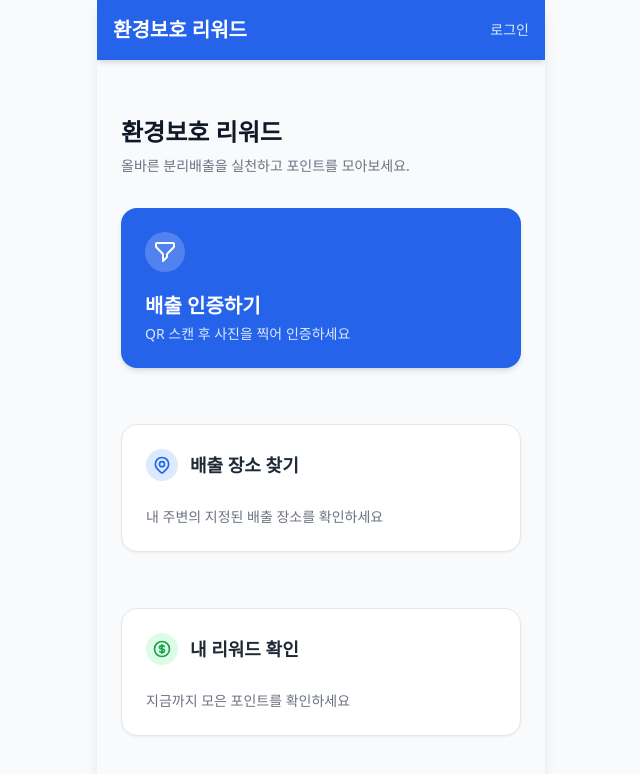
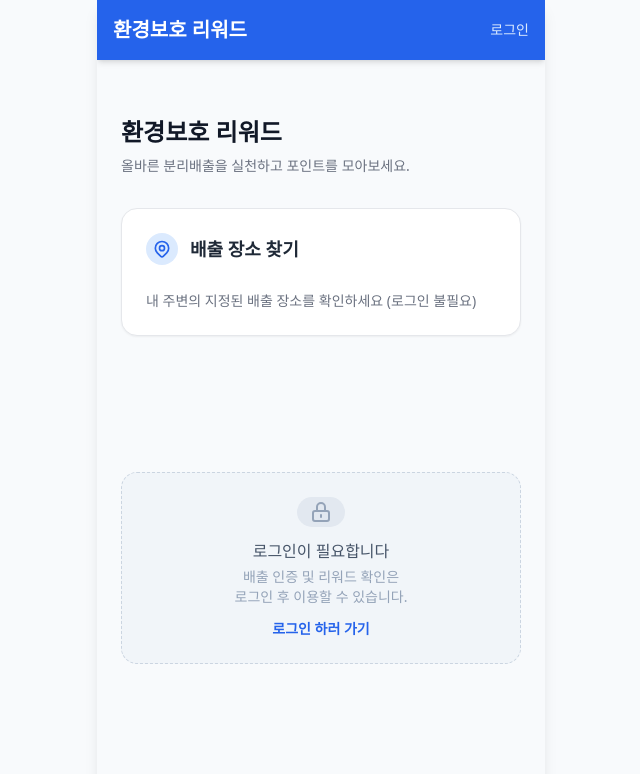
Before and after one commit to byw1101/recycle-reward, a Next.js app: page / in a window 1280 px wide. Shown: the top 774 px of the page, without its empty margins (319-959 px from the left). Built offline with nearby package versions, Linux system fonts and the light colour scheme.

Commit message:
홈 화면 조건부 렌더링 추가

```diff
--- a/src/app/page.tsx
+++ b/src/app/page.tsx
@@ -1,6 +1,20 @@
+'use client';
+import { useState, useEffect } from 'react';
 import Link from 'next/link';
 
 export default function Home() {
+  const [isLoggedIn, setIsLoggedIn] = useState(false);
+  const [isClient, setIsClient] = useState(false);
+
+  useEffect(() => {
+    setIsClient(true);
+    // 로그인 여부 확인
+    const user = localStorage.getItem('user');
+    if (user) {
+      setIsLoggedIn(true);
+    }
+  }, []);
+
   return (
     <div className="p-6 flex flex-col min-h-full bg-slate-50">
       <div className="py-8 space-y-2">
@@ -9,7 +23,21 @@ export default function Home() {
       </div>
 
       <div className="grid grid-cols-1 gap-4 flex-1">
-        <Link href="/qr" className="bg-primary-600 text-white rounded-2xl p-6 shadow-md hover:bg-primary-700 transition flex flex-col items-start justify-between h-40">
+        {/* 항상 보이는 버튼: 배출 장소 찾기 */}
+        <Link href="/map" className="bg-white border border-gray-200 text-gray-800 rounded-2xl p-6 shadow-sm hover:bg-gray-50 transition flex flex-col items-start justify-between h-32">
+          <div className="flex items-center space-x-3 mb-2">
+            <div className="w-8 h-8 bg-blue-100 rounded-full flex items-center justify-center text-blue-600">
+               <svg className="w-5 h-5" fill="none" viewBox="0 0 24 24" stroke="currentColor"><path strokeLinecap="round" strokeLinejoin="round" strokeWidth={2} d="M17.657 16.657L13.414 20.9a1.998 1.998 0 01-2.827 0l-4.244-4.243a8 8 0 1111.314 0z" /><path strokeLinecap="round" strokeLinejoin="round" strokeWidth={2} d="M15 11a3 3 0 11-6 0 3 3 0 016 0z" /></svg>
+            </div>
+            <h3 className="text-lg font-bold">배출 장소 찾기</h3>
+          </div>
+          <p className="text-gray-500 text-sm">내 주변의 지정된 배출 장소를 확인하세요 (로그인 불필요)</p>
+        </Link>
+
+        {/* 로그인 했을 때만 보이는 영역 */}
+        {isClient && isLoggedIn ? (
+          <>
+            <Link href="/qr" className="bg-primary-600 text-white rounded-2xl p-6 shadow-md hover:bg-primary-700 transition flex flex-col items-start justify-between h-40 mt-2">
               <div className="w-10 h-10 bg-white/20 rounded-full flex items-center justify-center mb-2">
                 <svg className="w-6 h-6 text-white" fill="none" viewBox="0 0 24 24" stroke="currentColor"><path strokeLinecap="round" strokeLinejoin="round" strokeWidth={2} d="M3 4a1 1 0 011-1h16a1 1 0 011 1v2.586a1 1 0 01-.293.707l-6.414 6.414a1 1 0 00-.293.707V17l-4 4v-6.586a1 1 0 00-.293-.707L3.293 7.293A1 1 0 013 6.586V4z" /></svg>
               </div>
@@ -19,17 +47,7 @@ export default function Home() {
               </div>
             </Link>
 
-        <Link href="/map" className="bg-white border border-gray-200 text-gray-800 rounded-2xl p-6 shadow-sm hover:bg-gray-50 transition flex flex-col items-start justify-between h-32">
-          <div className="flex items-center space-x-3 mb-2">
-            <div className="w-8 h-8 bg-blue-100 rounded-full flex items-center justify-center text-blue-600">
-               <svg className="w-5 h-5" fill="none" viewBox="0 0 24 24" stroke="currentColor"><path strokeLinecap="round" strokeLinejoin="round" strokeWidth={2} d="M17.657 16.657L13.414 20.9a1.998 1.998 0 01-2.827 0l-4.244-4.243a8 8 0 1111.314 0z" /><path strokeLinecap="round" strokeLinejoin="round" strokeWidth={2} d="M15 11a3 3 0 11-6 0 3 3 0 016 0z" /></svg>
-            </div>
-            <h3 className="text-lg font-bold">배출 장소 찾기</h3>
-          </div>
-          <p className="text-gray-500 text-sm">내 주변의 지정된 배출 장소를 확인하세요</p>
-        </Link>
-
-        <Link href="/my-rewards" className="bg-white border border-gray-200 text-gray-800 rounded-2xl p-6 shadow-sm hover:bg-gray-50 transition flex flex-col items-start justify-between h-32">
+            <Link href="/my-rewards" className="bg-white border border-gray-200 text-gray-800 rounded-2xl p-6 shadow-sm hover:bg-gray-50 transition flex flex-col items-start justify-between h-32 mt-2">
               <div className="flex items-center space-x-3 mb-2">
                 <div className="w-8 h-8 bg-green-100 rounded-full flex items-center justify-center text-green-600">
                    <svg className="w-5 h-5" fill="none" viewBox="0 0 24 24" stroke="currentColor"><path strokeLinecap="round" strokeLinejoin="round" strokeWidth={2} d="M12 8c-1.657 0-3 .895-3 2s1.343 2 3 2 3 .895 3 2-1.343 2-3 2m0-8c1.11 0 2.08.402 2.599 1M12 8V7m0 1v8m0 0v1m0-1c-1.11 0-2.08-.402-2.599-1M21 12a9 9 0 11-18 0 9 9 0 0118 0z" /></svg>
@@ -38,6 +56,22 @@ export default function Home() {
               </div>
               <p className="text-gray-500 text-sm">지금까지 모은 포인트를 확인하세요</p>
             </Link>
+          </>
+        ) : isClient ? (
+          /* 로그인하지 않았을 때 보여줄 안내 상자 */
+          <div className="mt-2 p-6 bg-slate-100 rounded-2xl border border-dashed border-slate-300 flex flex-col items-center justify-center text-center h-48 space-y-3">
+             <div className="w-12 h-12 bg-slate-200 rounded-full flex items-center justify-center text-slate-400">
+                <svg className="w-6 h-6" fill="none" viewBox="0 0 24 24" stroke="currentColor"><path strokeLinecap="round" strokeLinejoin="round" strokeWidth={2} d="M12 15v2m-6 4h12a2 2 0 002-2v-6a2 2 0 00-2-2H6a2 2 0 00-2 2v6a2 2 0 002 2zm10-10V7a4 4 0 00-8 0v4h8z" /></svg>
+             </div>
+             <div>
+               <p className="text-slate-600 font-medium">로그인이 필요합니다</p>
+               <p className="text-slate-400 text-sm mt-1">배출 인증 및 리워드 확인은<br/>로그인 후 이용할 수 있습니다.</p>
+             </div>
+             <Link href="/login" className="text-primary-600 font-bold text-sm hover:underline mt-2">
+                로그인 하러 가기
+             </Link>
+          </div>
+        ) : null}
       </div>
     </div>
   );
```
Lines whose indentation alone changed are shown as unchanged.
